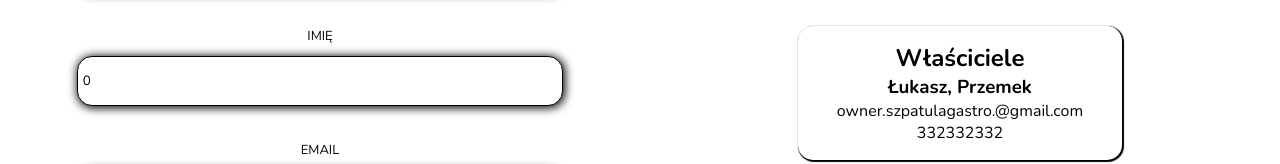
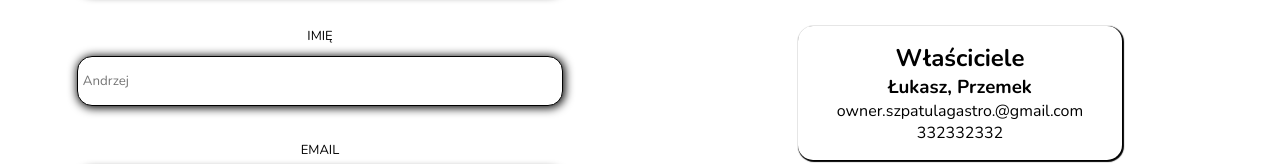
Before and after one commit to lobarzanek/vue-catering-web, a Vue app: page /contact in a window 1280 px wide. Shown: the part 212-376 px from the top of the page. Built offline with nearby package versions, Linux system fonts and the light colour scheme; data requests are answered from the project's data file.

Commit message:
Update inputName
Delete "0" from inputName

```diff
--- a/src/components/content/contact/Contact.vue
+++ b/src/components/content/contact/Contact.vue
@@ -1,7 +1,7 @@
 <script setup>
 import { ref } from "vue";
 
-const inputName = ref(0);
+const inputName = ref();
 const inputEmail = ref("");
 const inputPhone = ref("");
 
```
